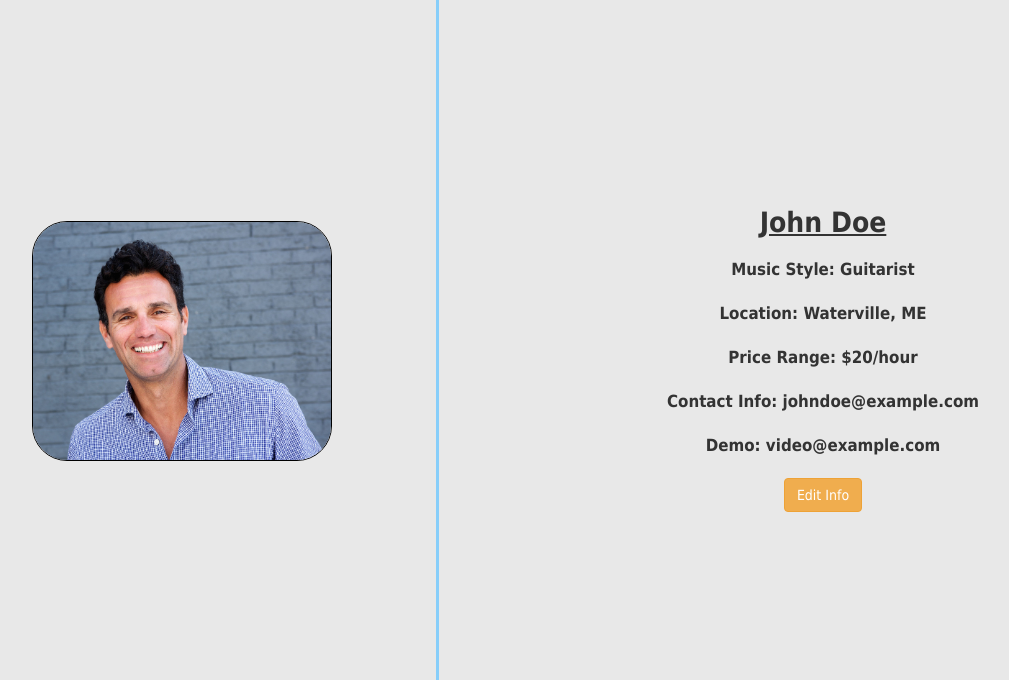
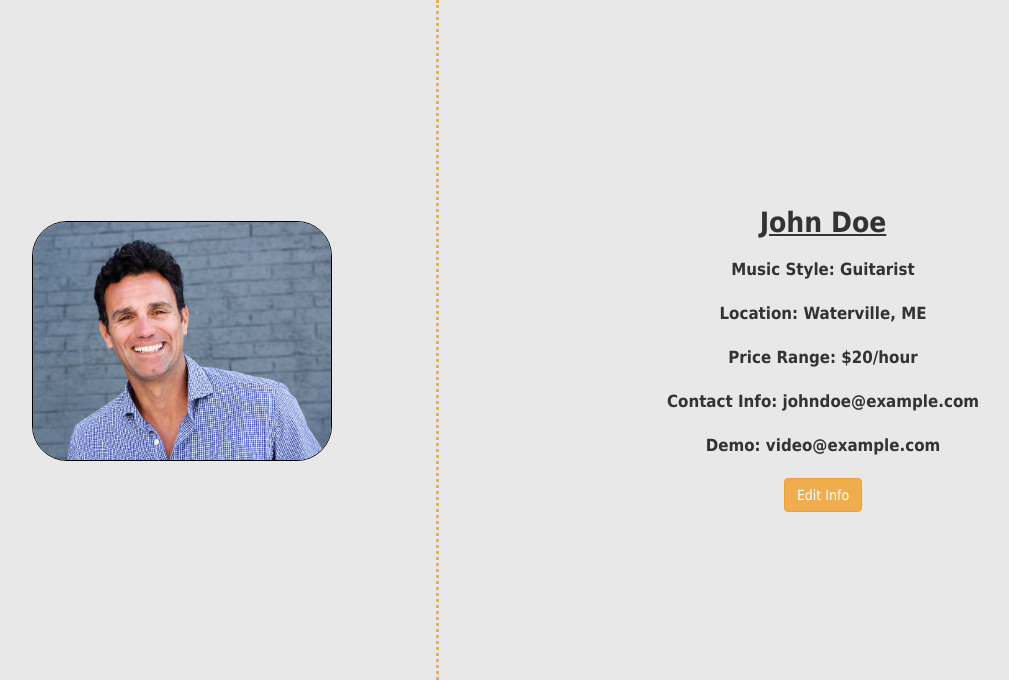
Before and after one commit to art2text/MusicianMarketplace, a PHP site: page /musicianProfile.html in a window 1280 px wide. Shown: the part 120-800 px from the top of the page, without its empty margins (73-1082 px from the left). Run offline with PHP 8.4, Linux system fonts and the light colour scheme.

Commit message:
new css styling for profile pages

```diff
--- a/profile.css
+++ b/profile.css
@@ -51,7 +51,7 @@ body {
 	width: 40%;
 	display: inline-block;
 	text-align: center;
-	border-right: 3px solid #87cefa;
+	border-right: 3px dotted #f0ad4e;
 	box-sizing: border-box;
 }
 
```
